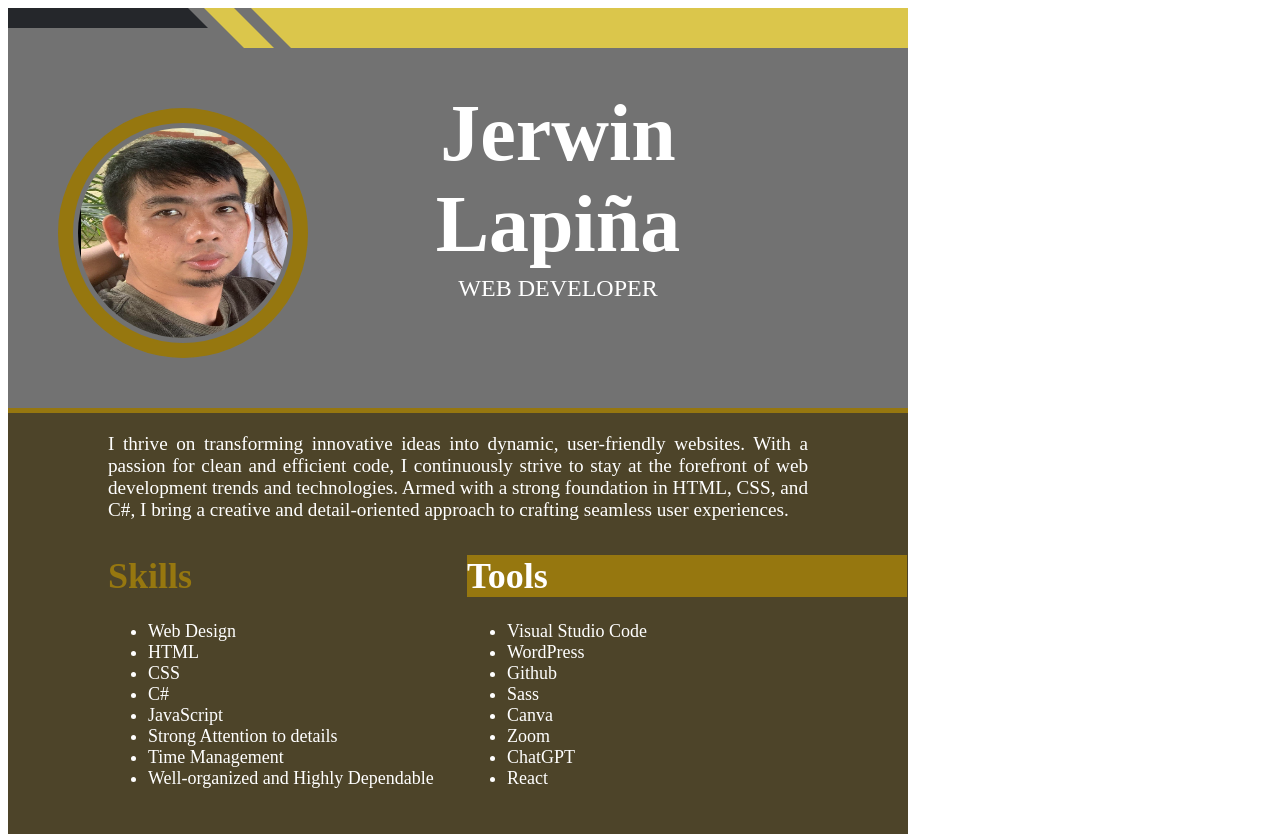
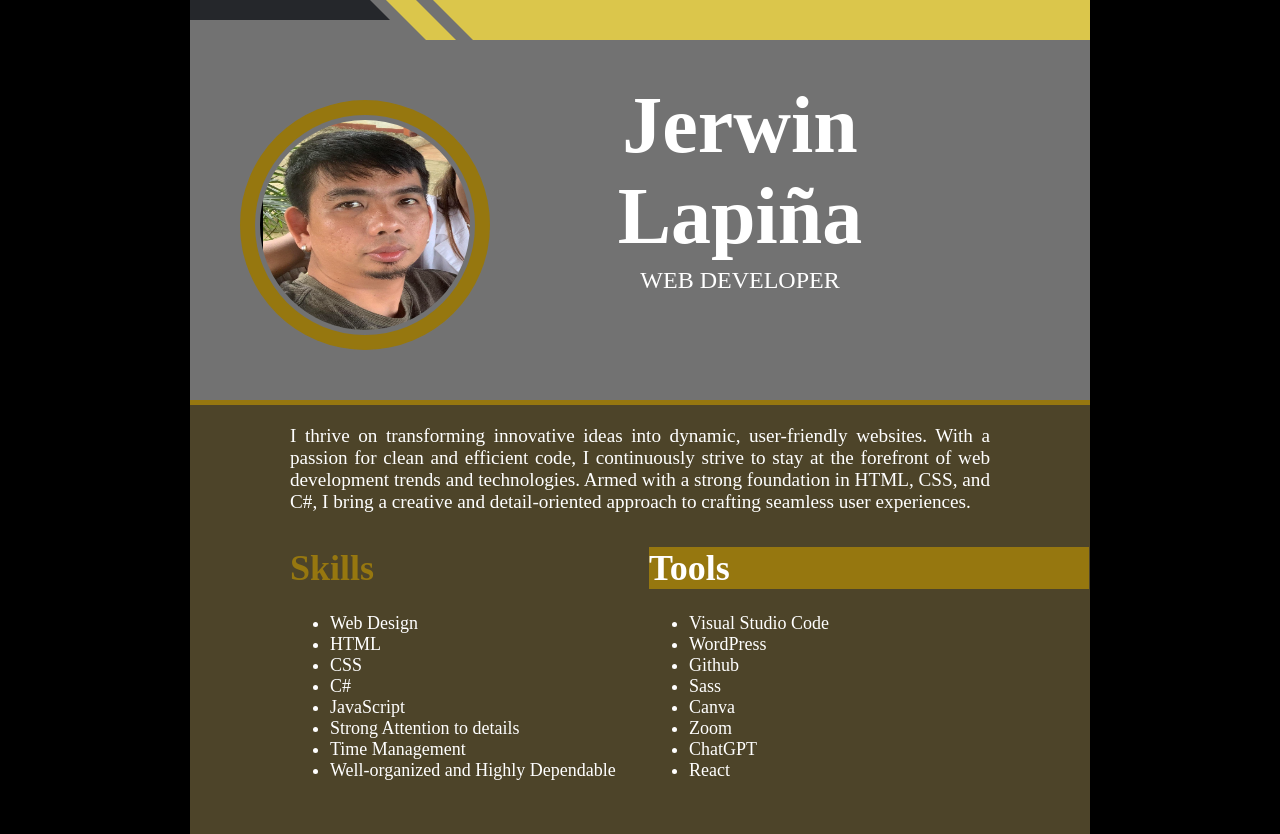
Before and after one commit to jerwinlapina/myresume, a plain HTML site: page index.html in a window 1280 px wide. Shown: the top 834 px of the page. Drawn offline with Linux system fonts and the light colour scheme.

Commit message:
Add files via upload

```diff
--- a/index.html
+++ b/index.html
@@ -10,8 +10,7 @@
     href="./style.css"
   />
 </head>
-<body>
-
+<body class="page">
     <div class="flag">
             <div class="flag0"></div>
             <div class="flag2"></div>
@@ -114,5 +113,6 @@
     <div class="footer">
         <div class="footerhalf"></div>
     </div>
+
 </body>
 </html>
--- a/style.css
+++ b/style.css
@@ -187,3 +187,13 @@
     width: 450px;
     margin-left: 450px;
 }
+
+.page{
+    max-width: 900px;
+    margin: auto;
+    background-color: black;
+}
+
+.experience li{
+    text-wrap:balance;
+}
```
